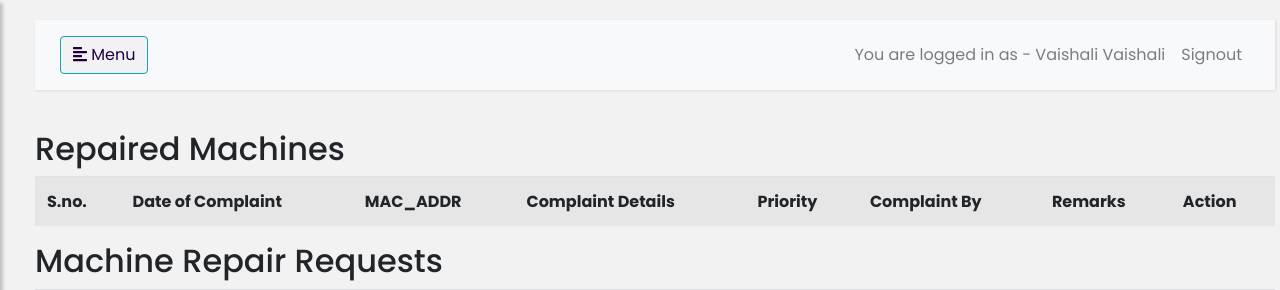
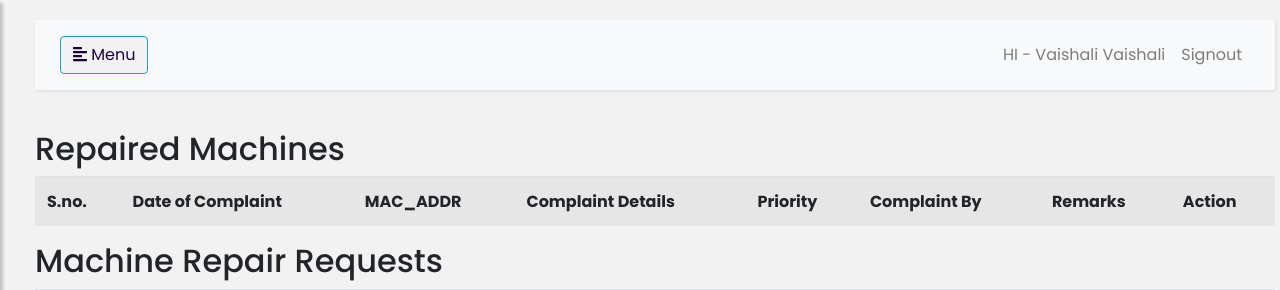
Before and after one commit to thejaynesh/Machine_Tracking, a PHP site: page /homev2.php in a window 1280 px wide. Shown: the top 290 px of the page. Run offline with PHP 8.4, Linux system fonts and the light colour scheme; a user stored in the database is signed in; data comes from the database, SQL or seed files in the repository; data that the repository does not hold is empty; some libraries are stand-ins or nearby versions.

Commit message:
Update homev2.php

```diff
--- a/homev2.php
+++ b/homev2.php
@@ -55,7 +55,7 @@
                         <ul class="nav navbar-nav ml-auto">
                             <li class="nav-item">
                             <a class="nav-link" href="#"><?php
-   echo "You are logged in as - ".$_SESSION['name']." ".$_SESSION['lname']
+   echo "HI - ".$_SESSION['name']." ".$_SESSION['lname']
 ?></a>
                             </li>
                             <li class="nav-item">
```
